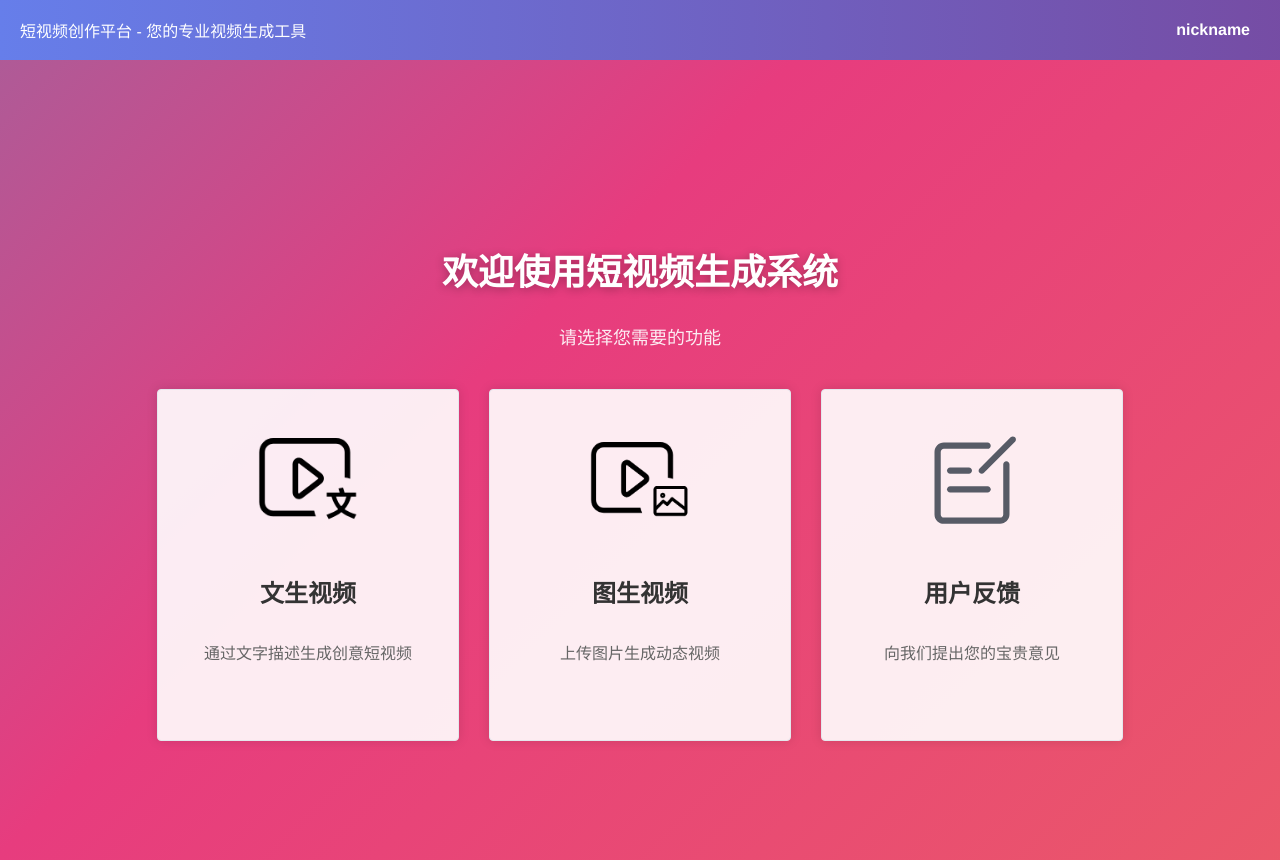
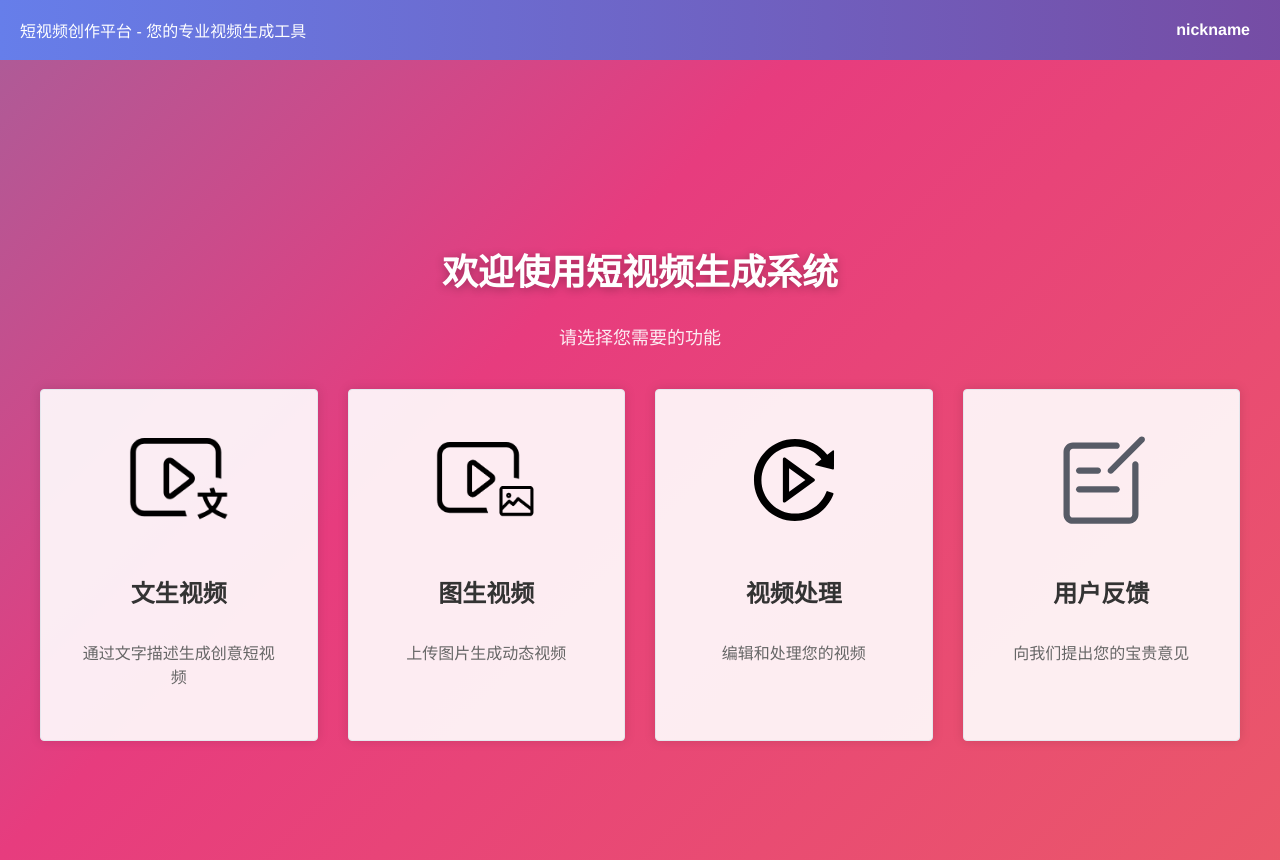
Before and after one commit to JingpuRen/generator, a Vue app: page /home in a window 1280 px wide. Built offline with nearby package versions, Linux system fonts and the light colour scheme; no server answers.

Commit message:
增加【视频处理】卡片

```diff
--- a/src/components/HomePage.vue
+++ b/src/components/HomePage.vue
@@ -30,6 +30,15 @@
             <img src="@/assets/image-icon.png" alt="图生视频">
             <h3>图生视频</h3>
             <p>上传图片生成动态视频</p>
+          </div>
+        </el-card>
+
+        <!-- 视频处理卡片 -->
+        <el-card class="feature-card" @click="goToVideoProcessing()">
+          <div class="card-content">
+            <img src="@/assets/video-icon.png" alt="视频处理">
+            <h3>视频处理</h3>
+            <p>编辑和处理您的视频</p>
           </div>
         </el-card>
 
@@ -70,6 +79,9 @@ export default {
     },
     goToFeedback() {
       this.$message.info('反馈功能即将上线');
+    },
+    goToVideoProcessing() {
+      this.$message.info('视频处理功能即将上线');
     },
     async fetchUserInfo() {
       try {
```
Also changed, not shown: src/assets/video-icon.png (added).
